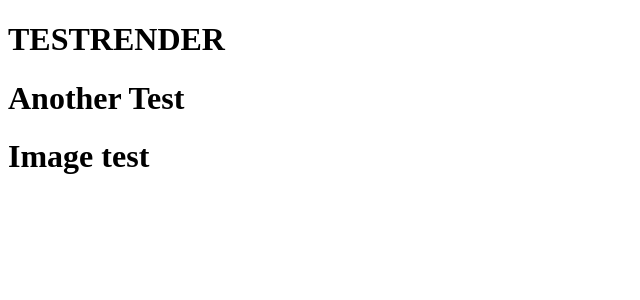
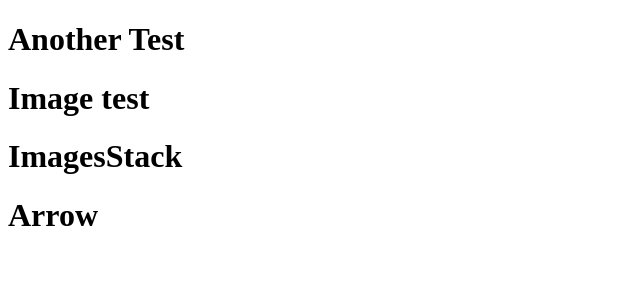
Before and after one commit to hrden05/hipsy-image-carouselmain, a React app: page / in a window 1280 px wide. Shown: the top 300 px of the page, without its empty margins (0-640 px from the left). Built offline with nearby package versions, Linux system fonts and the light colour scheme; the HTML template or start-up script is replaced by a standard one.

Commit message:
files structured

```diff
--- a/client/src/components/App.jsx
+++ b/client/src/components/App.jsx
@@ -1,5 +1,7 @@
 import React from 'react';
 import FeatureImagesContainer from './FeatureImagesContainer.jsx';
+import ImagesStack from './ImagesStack.jsx';
+import Arrow from './Arrow.jsx';
 
 class App extends React.Component {
   constructor(props) {
@@ -13,8 +15,9 @@ class App extends React.Component {
   render() {
     return (
       <div>
-        <h1>TESTRENDER</h1>
         <FeatureImagesContainer />
+        <ImagesStack />
+        <Arrow />
       </div>
     );
   }
--- /dev/null
+++ b/client/src/components/Arrow.jsx
@@ -0,0 +1,11 @@
+import React from 'react';
+
+const Arrow = () => {
+  return (
+    <div id="Arrow">
+      <h1>Arrow</h1>
+    </div>
+  );
+};
+
+export default Arrow;
--- /dev/null
+++ b/client/src/components/ImagesStack.jsx
@@ -0,0 +1,20 @@
+import React from 'react';
+
+class ImagesStack extends React.Component {
+  constructor() {
+    super()
+    this.state = {
+      corn: []
+    };
+  }
+
+  render() {
+    return (
+      <div id="ImagesStack">
+        <h1>ImagesStack</h1>
+      </div>
+    );
+  }
+}
+
+export default ImagesStack;
```
Also changed, not shown: .eslintrc.js, 1 other file (tests, documents, lock files or other folders).
